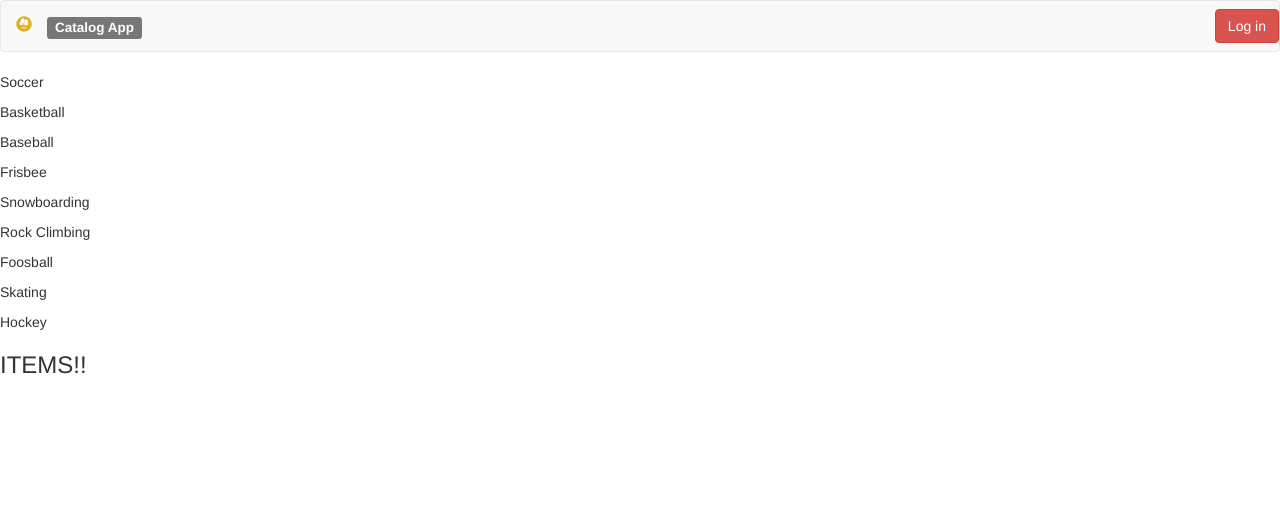
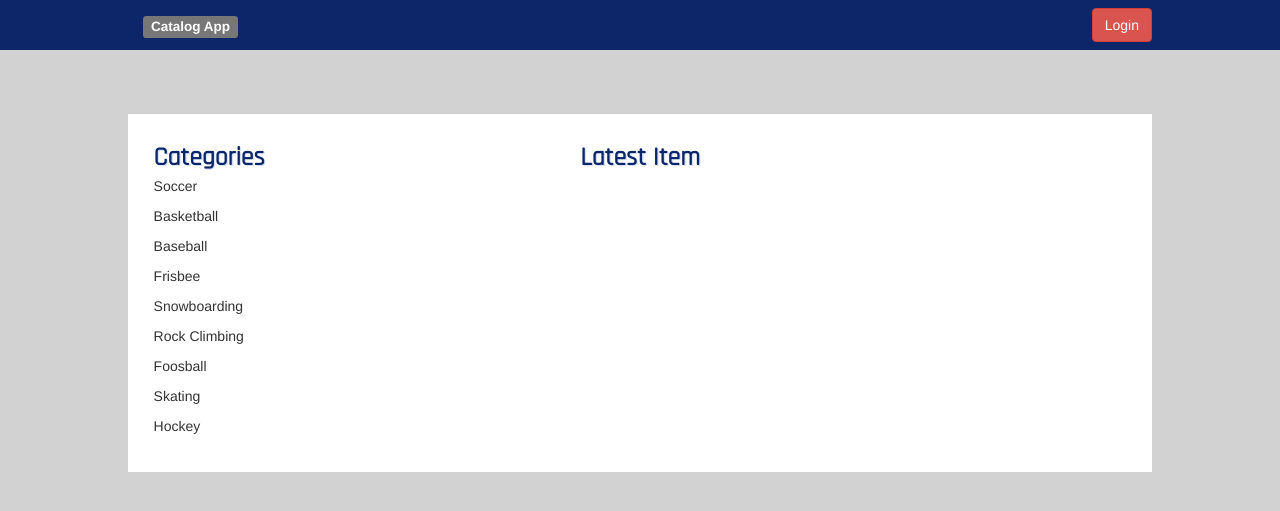
Before and after one commit to Fernie-Hacks/catalogProject, a Flask app: page / in a window 1280 px wide. Shown: the top 511 px of the page. Run offline with Flask 2, Linux system fonts and the light colour scheme; data comes from the database, SQL or seed files in the repository; data that the repository does not hold is empty; parts of the project's set-up code (start-up, migrations or seed data) failed here and were passed over; some libraries are stand-ins or nearby versions.

Commit message:
Starting UI design for index page

```diff
--- a/catalog/static/index.css
+++ b/catalog/static/index.css
@@ -1,147 +1,37 @@
-.header-grid {
-	display: flex;
-	margin: 3% 10% 0% 10%;
-	border-bottom: .3vw solid #7d97ad;
-    text-align: center;
-
-
-
+html body {
+    background-color: #d2d2d2;
 }
 
-.header-grid .title-col {
-	flex: 1;
+.navbar {
+	background-color: #0d2569;
+	border-radius: 0;
+	border-width: 0;
+    box-shadow: none;
 }
 
-#title {
-	color: #2d3c49;
-	font-family: 'Rajdhani';
-	font-size: 5.2vw;
-	float: center;
+.container-fluid {
+	margin: 0% 10% 0% 10%;
+}
+
+.container-fluid .navbar-header .nav {
+	flex: 1;
 }
 
 .article-grid {
 	display: flex;
-	margin: 3% 10% 2% 10%;
+	margin: 5% 10% 5% 10%;
+	background-color: #FFFFFF;
+	padding: 2%;
 }
 
-.article-grid .restaurant-col {
+.article-grid .article-col {
 	flex: 1;
 }
 
-.restaurant{
-	border: .1vw solid #ae9f65;
-	background-color: #000000;
-	border-radius: .5vw;
+#label {
+	color: #0d2569;
+	font-family: 'Rajdhani';
+	font-size: 2vw;
+	font-weight: 1000;
+	text-shadow: .1vw .1vw #d4e0f3;
 }
-
-.menu{
-	text-align: center;
-	font-family: 'Rajdhani';
-}
-
-.edit {
-    background-color: #4CAF50;
-    color: white;
-    padding: 1vw 2vw;
-    text-align: center;
-    font-size: 1.5vw;
-    margin: 1vw 0;
-    border: none;
-    border-radius: .5vw;
-    text-decoration: none;
-    -webkit-transition-duration: 0.4s; /* Safari */
-    transition-duration: 0.4s;
-    cursor: pointer;
-}
-
-.edit:hover {
-    background-color: #3f9144;
-}
-
-
-.delete {
-    background-color: #fd0002;
-    color: white;
-    padding: 1vw 1.3vw;
-    text-align: center;
-    font-size: 1.5vw;
-    margin: 1vw 0;
-    border: none;
-    border-radius: .5vw;
-    text-decoration: none;
-    -webkit-transition-duration: 0.4s; /* Safari */
-    transition-duration: 0.4s;
-    cursor: pointer;
-}
-
-.delete:hover {
-    background-color: #ab0103;
-}
-
-.menuButton {
-    background-color: #6ec0fd;
-    color: white;
-    padding: 1vw 1.3vw;
-    text-align: center;
-    font-size: 1.5vw;
-    margin: 1vw 0;
-    border: none;
-    border-radius: .5vw;
-    text-decoration: none;
-    -webkit-transition-duration: 0.4s; /* Safari */
-    transition-duration: 0.4s;
-    cursor: pointer;
-}
-
-.menuButton:hover {
-    background-color: #5594c5;
-}
-
-.section-grid {
-	display: flex;
-	margin: 3% 10% 0% 10%;
-}
-
-.section-grid .section-col {
-	flex: 1;
-}
-
-p {
-	font-size: 3.3vw;
-	font-family: 'Rajdhani', sans-serif;
-	text-align: center;
-}
-
-.newRestaurant {
-    background-color: #6ec0fd;
-    color: white;
-    padding: 1vw 1.3vw;
-    text-align: center;
-    font-size: 1.5vw;
-    margin: 1vw 0;
-    border: none;
-    border-radius: .5vw;
-    text-decoration: none;
-    -webkit-transition-duration: 0.4s; /* Safari */
-    transition-duration: 0.4s;
-    cursor: pointer;
-}
-
-.newRestaurant:hover {
-    background-color: #5594c5;
-}
-
-.footer-grid {
-	display: flex;
-	margin: 0% 10% 0% 10%;
-}
-
-.footer-grid .footer-col {
-	flex: 1;
-}
-
-footer {
-	font-size: 2vw;
-	font-family: 'Rajdhani', sans-serif;
-	text-align: center;
-}
--- a/catalog/templates/index.html
+++ b/catalog/templates/index.html
@@ -3,12 +3,12 @@
 {% block html_attribs %} lang="en"{% endblock %}
 
 {% block head %}
+{{super()}}
     <meta charset="UTF-8">
     <title>Catalog</title>
     <meta name="viewport" content="width=device-width, initial-scale=1.0">
     <link href="https://fonts.googleapis.com/css?family=Rajdhani" rel="stylesheet">
-    <!--link rel=stylesheet type=text/css href="{{ url_for('static', filename='index.css') }}"-->
-{{super()}}
+    <link rel=stylesheet type=text/css href="{{ url_for('static', filename='index.css') }}">
 {% endblock %}
 
 {% block body %}
@@ -17,21 +17,15 @@
       <div class="container-fluid">
         <!-- Brand and toggle get grouped for better mobile display -->
         <div class="navbar-header">
-          <a class="navbar-brand" href="#">
-            <img alt="Brand" src="{{ url_for('static', filename='favicon.ico') }}">
-          </a>
           <a class="navbar-brand navbar-center" href="#">
             <span class="label label-default">Catalog App</span>
           </a>
         </div>
-        <ul class="nav navbar-nav navbar-right">
-          <li class="login">
-          	<button type="button" class="btn btn-danger navbar-btn">Log in</button>
-          	<!-- Modification <a class="login" href="#">
-          		<button type="button" class="btn btn-danger navbar-btn">Log in</button>
-            </a> -->
-          </li>
-        </ul>
+        <div class="nav navbar-nav navbar-right " >
+        	<a href="{{url_for('showLogin')}}">
+        		<button type="button" class="btn btn-danger navbar-btn">Login</button>
+        	</a>
+        </div>
       </div><!-- /.container-fluid -->
     </nav>
 {% endblock %}
@@ -48,18 +42,20 @@
      	{% endif %}
      	{% endwith %}
 	</div>
-
-	<div>
+	<article>
+		<div class="article-grid">
+			<div class="article-col">
+			<span id="label">Categories</span>
 			{% for c in categories %}
 				<p>{{c.name}}</p>
 			{% endfor %}
 			</div>
-
-	<h3> ITEMS!! </h3>
-
-	<div>
+			<span id="label">Latest Item</span>
+			<div class="article-col">
 			{% for i in items %}
 				<p>{{i.name}}</p>
 			{% endfor %}
 			</div>
+		</div>
+	</article>
 {% endblock %}
```
Also changed, not shown: catalog/static/test.css (added, +146 -0 lines). Lines whose indentation alone changed are shown as unchanged.
